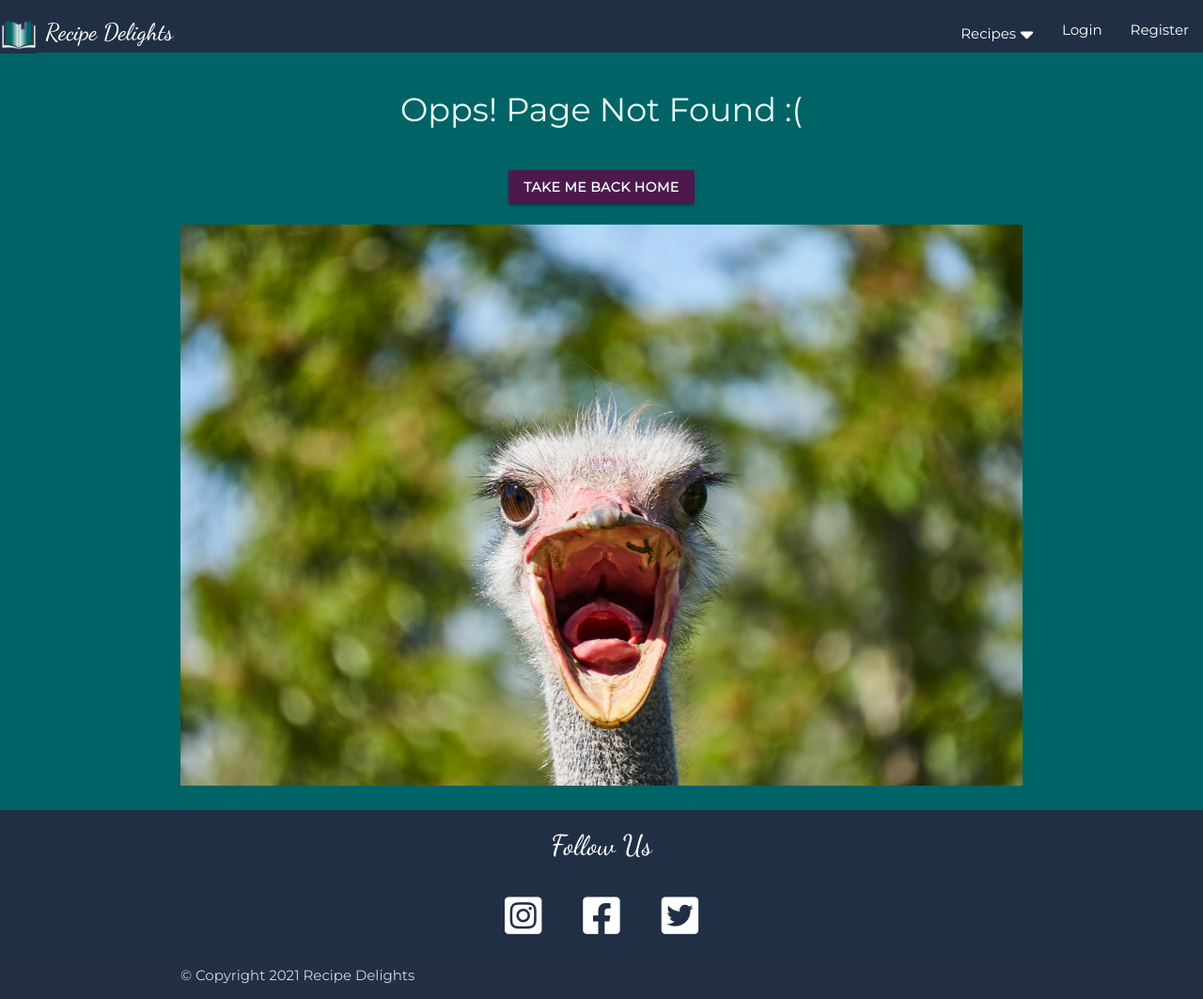
After one commit to RCass172/recipe-delights, a Flask app: template templates/404.html in a window 1280 px wide. The commit adds this page. Shown: the whole page at 94% size. Run offline with Flask 2, Linux system fonts and the light colour scheme; the template is opened without the code that fills it, so the values that code supplies are empty; some libraries are stand-ins or nearby versions.

Commit message:
Add 404.html and styling

```diff
--- a/static/css/style.css
+++ b/static/css/style.css
@@ -275,6 +275,16 @@ header {
     color: #f05322;
   }
 
+/*---- Error pages -----*/
+.error-img {
+    object-fit: cover;
+    width: 100%;
+}
+
+.error-text {
+    font-size: 35px;
+}
+
 /*---- Media queries for smaller screens ---*/
 @media only screen and (max-width: 600px) {
     .about-container {
--- /dev/null
+++ b/templates/404.html
@@ -0,0 +1,12 @@
+{% extends "base.html" %}
+{% block content %}
+<div class="container">
+  <div class="row center-align">
+    <p class="error-text">Opps! Page Not Found :(</p>
+    <a class="btn" href="{{ url_for('home') }}">Take Me Back Home</a>
+  </div>
+  <div class="row">
+    <img class="error-img" src="{{url_for('static', filename='images/error.webp')}}" alt="error image">
+  </div>
+</div>
+{% endblock %}
```
Also changed, not shown: static/images/error.webp (added).
